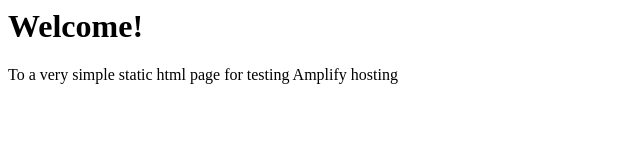
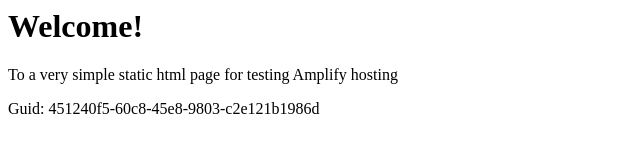
Before and after one commit to aws-aemilia-iad/Github-PR-Commit-Integration-Test-DoNotTouch-Gith-P5X5MO5I-v1-preprod-us-east-1, a website: page src/index.html in a window 1280 px wide. Shown: the whole page, without its empty margins (0-640 px from the left). Drawn offline with Linux system fonts and the light colour scheme.

Commit message:
commit from integ tests

```diff
--- a/src/index.html
+++ b/src/index.html
@@ -1,3 +1,5 @@
+
+
 <html lang="en">
 
 <head>
@@ -10,6 +12,6 @@
 <body>
     <h1>Welcome!</h1>
     <p>To a very simple static html page for testing Amplify hosting</p>
-</body>
+    <p>Guid: 451240f5-60c8-45e8-9803-c2e121b1986d</p></body>
 
 </html>
```
